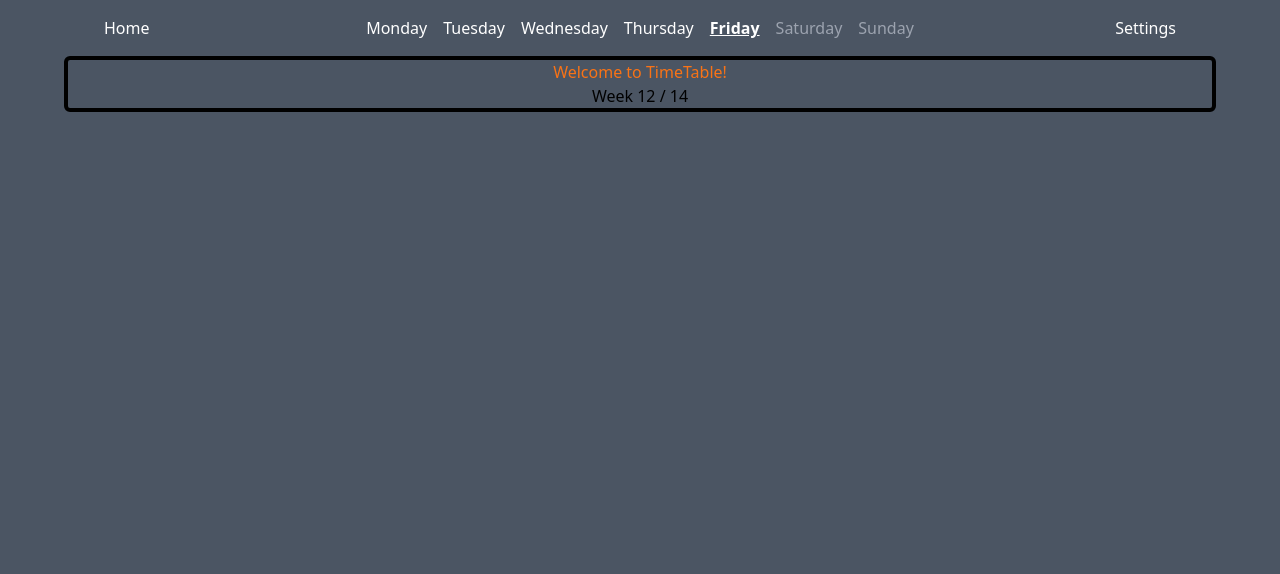
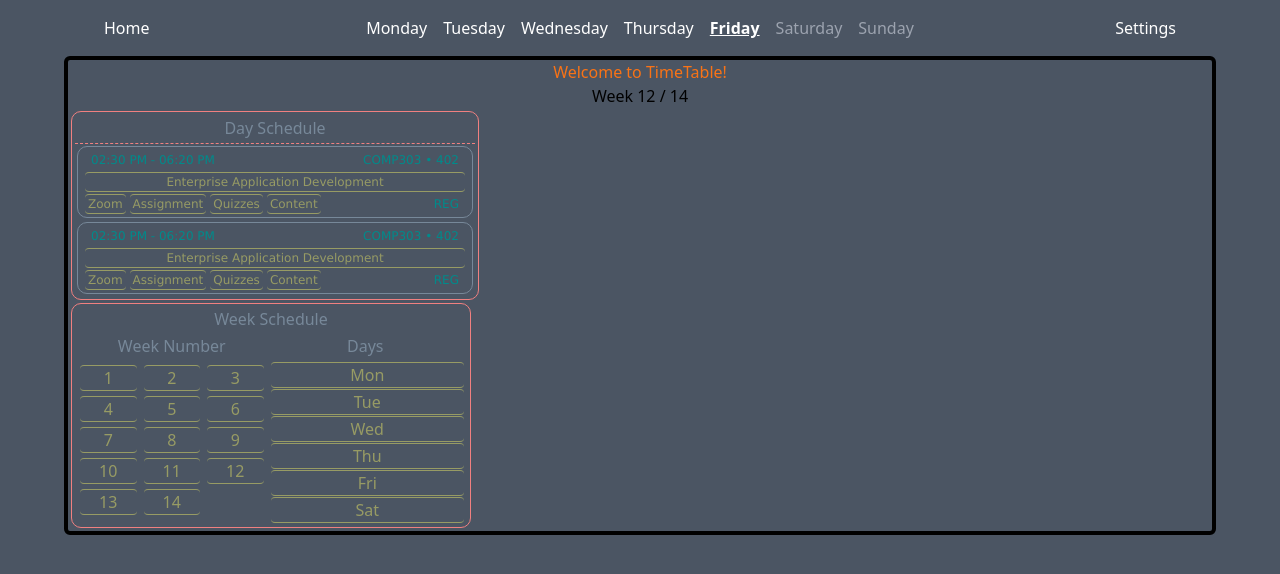
Before and after one commit to asaigal10/Comp231Team1, a React (Vite) app in the folder Timetable/: page / in a window 1280 px wide. Shown: the top 574 px of the page. Built offline with nearby package versions, Linux system fonts and the light colour scheme.

Commit message:
design the schedule block & design the week schedule

```diff
--- a/Timetable/src/Pages/Home.jsx
+++ b/Timetable/src/Pages/Home.jsx
@@ -1,7 +1,34 @@
 import { calcWeekOfYear } from "../commonJs/dateTime"
+import Schedule from './schedule/Schedule'
+import WeekSchedule from "./week-schedule/WeekSchedule"
 export default function Home() {
+    /* DEMO DATA - daySchedule */
+    let daySchedule = [
+        {
+            title:'Enterprise Application Development',
+            startTime:'13:00',
+            endTime:'14:20',
+            webAccessId:'1134519',
+            courseType:'Online',
+            courseCode:'COMP303',
+            courseSection:'402'
+        },
+        {
+            title:'Enterprise Application Development',
+            startTime:'13:00',
+            endTime:'14:20',
+            webAccessId:'1134519',
+            courseType:'Online',
+            courseCode:'COMP303',
+            courseSection:'402'
+        },
+    ]
+    let weeksCount = 14;
+    let days = ['Mon','Tue','Wed','Thu','Fri','Sat']
     return <div className="max-w-6xl border-black border-4 rounded-md text-center m-auto">
         <h1 className="text-orange-500">Welcome to TimeTable!</h1>
         <p>Week {calcWeekOfYear()} / 14</p>
+        <Schedule daySchedule={daySchedule}/>
+        <WeekSchedule weeksCount={weeksCount} days={days} />
     </div>
 }
--- /dev/null
+++ b/Timetable/src/Pages/schedule/ListedCourse.jsx
@@ -0,0 +1,45 @@
+/* author: Mohammad Aljelmawi */
+import './listedCourse.css'
+import {linkBuilder} from '../../commonJs/linksBuilder'
+
+/** schedule day courses widget
+ * @param {Object} courseInfo course-object1 ->
+ * {
+ *      title:String,
+ *      startTime:String,
+ *      endTime:String,
+ *      webAccessId:Sting,
+ *      courseType:String,
+ *      courseCode:String,
+ *      courseSection:String
+ * }
+ * @returns {HTMLElement}
+ */
+export default function ListedCourse({ courseInfo }) {
+    return (
+        <>
+            <div id="1134519" className='listed-course'>
+                <div class="flex-row  flex-space-between">
+                    <div class="flex-row a-label padding-left">02:30 PM - 06:20 PM</div>
+                    <div class="a-label padding-right">COMP303 • 402</div>
+                </div>
+                <div class="flex-row flex-items-horizontally-centered a-link">
+                    <a href={linkBuilder.home(courseInfo.webAccessId)} target="_blank" class="">
+                        Enterprise Application Development
+                    </a>
+                </div>
+                <div class="flex-row flex-space-between">
+                    <div className='flex-row'>
+                        <a href={linkBuilder.zoom(courseInfo.webAccessId)} class="a-link" target="_blank">Zoom</a>
+                        <a href={linkBuilder.assignment(courseInfo.webAccessId)} class="a-link" target="_blank">Assignment</a>
+                        <a href={linkBuilder.quizzes(courseInfo.webAccessId)} class="a-link" target="_blank">Quizzes</a>
+                        <a href={linkBuilder.tableOfContent(courseInfo.webAccessId)} class="a-link" target="_blank">Content</a>
+                    </div>
+                    <div class="padding-right">
+                        <div class="a-label">REG</div>
+                    </div>
+                </div>
+            </div>
+        </>
+    )
+}
--- /dev/null
+++ b/Timetable/src/Pages/schedule/Schedule.jsx
@@ -0,0 +1,44 @@
+/* author: Mohammad Aljelmawi */
+
+import ListedCourse from './ListedCourse'
+import './schedule.css'
+
+/** schedule block for one day courses
+ * @param {Array} dayCourses [course-object1,course-object1,...] ->
+ *  course-object: {
+ *      title:String,
+ *      startTime:String,
+ *      endTime:String,
+ *      webAccessId:Sting,
+ *      courseType:String,
+ *      courseCode:String,
+ *      courseSection:String
+ * }
+ * @returns {HTMLElement}
+ */
+export default function WeekSchedule({ daySchedule }) {
+    console.log(daySchedule);
+    return (
+        <>
+            <div className='schedule'>
+                <table>
+                    <thead>
+                        <tr>
+                            <th className='a-header'>Day Schedule</th>
+                        </tr>
+                    </thead>
+                    <tbody>
+                        {
+                            daySchedule.map((courseInfo, index)=>(
+                                <tr>
+                                    <ListedCourse courseInfo = {courseInfo} />
+                                </tr>
+                            ))
+                        }
+                    </tbody>
+                </table>
+            </div>
+        </>
+    )
+
+}
--- /dev/null
+++ b/Timetable/src/Pages/schedule/listedCourse.css
@@ -0,0 +1,54 @@
+:root{
+    --label-color:darkcyan;
+    --link-color:#979b64;
+    --border-color:lightslategray;
+}
+.listed-course{
+    position: relative;
+    box-sizing: border-box;
+    margin: 2px;
+    padding: 2px 5px;
+    font-size: 9pt;
+    width: calc(100% -4px);
+    font-weight: 400;
+    font-family:'Lucida Sans', 'Lucida Sans Regular', 'Lucida Grande', 'Lucida Sans Unicode', Geneva, Verdana, sans-serif;
+}
+
+.listed-course{
+    border: 1px solid var(--border-color );
+    border-radius: 10px;
+}
+.flex-row{
+    display: flex;
+    flex-direction: row;
+}
+.flex-space-between{
+    display: flex;
+    justify-content: space-between;
+}
+.flex-items-horizontally-centered{
+    display: flex;
+    justify-content: center;
+}
+.a-link{
+    color: var(--link-color);
+    opacity: 1.0;
+    padding: 0px 3px;
+    border-bottom: 1px solid var(--link-color);
+    border-top: 1px solid var(--link-color);
+    border-radius: 4px;
+    margin: 1px 2px;
+}
+.a-link:hover{
+    opacity: 0.85;
+}
+.a-label{
+    padding: 2px 0px;
+    color: var(--label-color);
+}
+.padding-right{
+    padding-right: 8px;
+}
+.padding-left{
+    padding-left: 8px;
+}
--- /dev/null
+++ b/Timetable/src/Pages/schedule/schedule.css
@@ -0,0 +1,33 @@
+:root {
+    --schedule-width: 400px;
+    --schedule-border-color: lightcoral;
+    --head-color: lightslategray;
+}
+
+.schedule {
+    display: table;
+    border: 1px solid var(--schedule-border-color);
+    padding: 3px;
+    margin: 3px;
+    border-radius: 10px;
+
+    >table {
+        width: var(--schedule-width);
+
+        >thead {
+            border-bottom: 0.2px dashed var(--schedule-border-color);
+
+            >tr th {
+                padding-bottom: 3px;
+                color: var(--head-color);
+                font-weight: 400;
+            }
+        }
+    }
+}
+
+.table-head {
+    padding-bottom: 3px;
+    color: var(--head-color);
+    font-weight: 400;
+}
--- /dev/null
+++ b/Timetable/src/Pages/week-schedule/WeekSchedule.jsx
@@ -0,0 +1,38 @@
+import './weekSchedule.css'
+/* TODO: take a hook and set its value to week-number&day-name */
+/* TODO: take a hook for current week-number&day-name to be highlighted */
+/* author: Mohammad Aljelmawi */
+export default function WeekSchedule({ weeksCount, days }) {
+    const numbers = Array.from({ length: weeksCount }, (_, index) => index + 1);
+    return (
+        <>
+            <div className='week-schedule'>
+                {/* header */}
+                <div className='table-head'>
+                    Week Schedule
+                </div>
+                {/* body */}
+                <div className='flex-row'>
+                    {/* weeks list */}
+                    <div className='width-50'>
+                        <div className='table-head'>Week Number</div>
+                        <div className='grid-3x4'>
+                            {numbers.map((number) => (
+                                <div className='a-link'>{number}</div>
+                            ))}
+                        </div>
+                    </div>
+                    {/* days-list */}
+                    <div className='width-50 margin-right'>
+                        <div className='table-head'>Days</div>
+                        {
+                            days.map((dayName, index) => (
+                                <div className='a-link width-100 margin-right'>{dayName}</div>
+                            ))
+                        }
+                    </div>
+                </div>
+            </div>
+        </>
+    )
+}
--- /dev/null
+++ b/Timetable/src/Pages/week-schedule/weekSchedule.css
@@ -0,0 +1,36 @@
+:root{
+    --week-schedule-width:400px;
+    --week-schedule-border-color:lightcoral;
+    --week-schedule-head-color:lightslategray;
+    --week-schedule-border-radius:10px;
+}
+
+.display-table{
+    display: table;
+}
+.week-schedule{
+    width: var(--week-schedule-width);
+    border-radius: var(--week-schedule-border-radius);
+    border: 1px solid var(--week-schedule-border-color);
+    padding: 3px;
+    margin: 3px;
+}
+.grid-3x4{
+    flex: 1;
+    display: grid;
+    grid-gap: 3px;
+    grid-template-columns: repeat(3, 1fr);
+    grid-template-rows: repeat(3, 1fr);
+    padding: 3px;
+}
+.width-50{
+    position: relative;
+    width: 50%;
+}
+.width-100{
+    position: relative;
+    width: 100%;
+}
+.margin-right{
+    margin-right: 5px;
+}
--- /dev/null
+++ b/Timetable/src/commonJs/linksBuilder.js
@@ -0,0 +1,18 @@
+let linkBuilder = {};
+linkBuilder.zoom = (id) => {
+    return `https://e.centennialcollege.ca/d2l/common/dialogs/quickLink/quickLink.d2l?ou=${id}&type=lti&rcode=CENCOL-4893909&srcou=6606&launchFramed=1&framedName=Zoom`
+}
+linkBuilder.home = (id) => {
+    return `https://e.centennialcollege.ca/d2l/home/${id}`
+}
+linkBuilder.tableOfContent = (id) => {
+    return `https://e.centennialcollege.ca/d2l/le/content/${id}/Home`
+}
+linkBuilder.assignment = (id) => {
+    return `https://e.centennialcollege.ca/d2l/lms/dropbox/user/folders_list.d2l?ou=${id}&isprv=0`
+}
+linkBuilder.quizzes = (id) => {
+    return `https://e.centennialcollege.ca/d2l/lms/quizzing/user/quizzes_list.d2l?ou=${id}`
+}
+
+export {linkBuilder}
```
